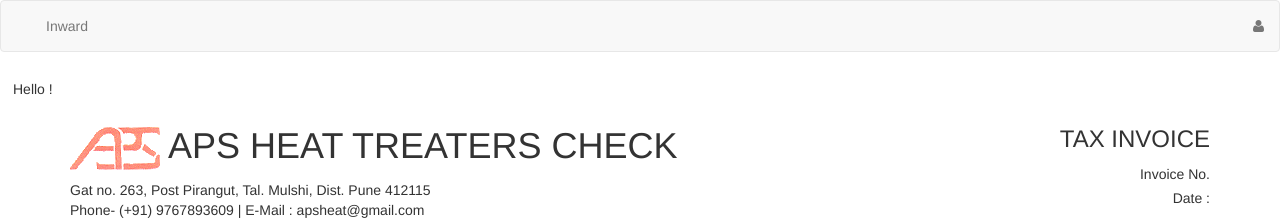
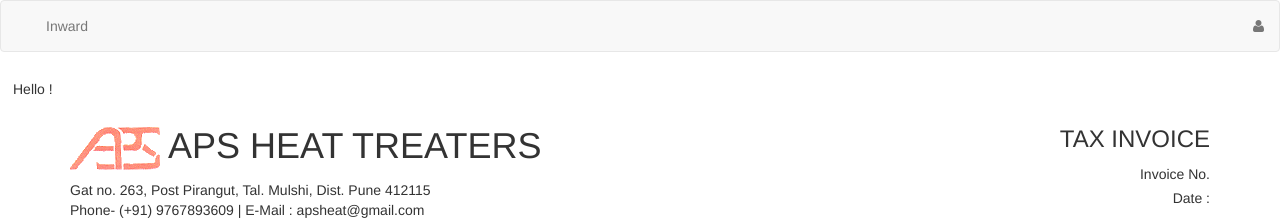
Before and after one commit to apsheattreaters/csb-tn8y6t, a website: page index.html at #/inv in a window 1280 px wide. Shown: the top 219 px of the page. Drawn offline with Linux system fonts and the light colour scheme; some packages are replaced by stand-ins of ours.

Commit message:
Update inv.html

```diff
--- a/report/inv.html
+++ b/report/inv.html
@@ -6,7 +6,7 @@
             <div class="col-xs-8">
                 <h1>
                     <img src="externalFiles/logo.gif">
-                    APS HEAT TREATERS CHECK
+                    APS HEAT TREATERS
                 </h1> Gat no. 263, Post Pirangut, Tal. Mulshi, Dist. Pune 412115
                 <br>Phone- (+91) 9767893609 | E-Mail : apsheat@gmail.com
                 <br><b>GSTIN : 27ADLPS5295B1Z7</b>
```
